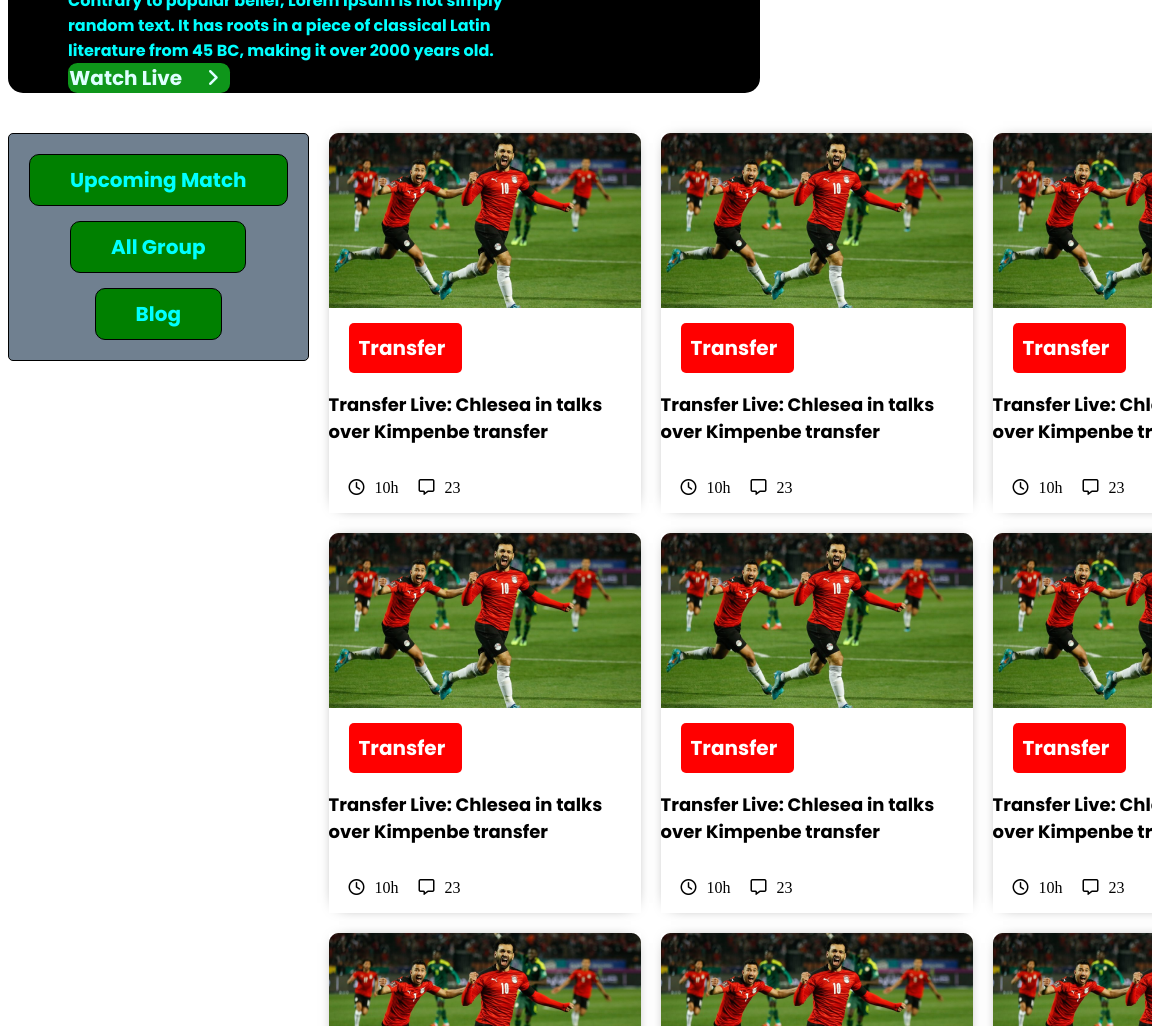
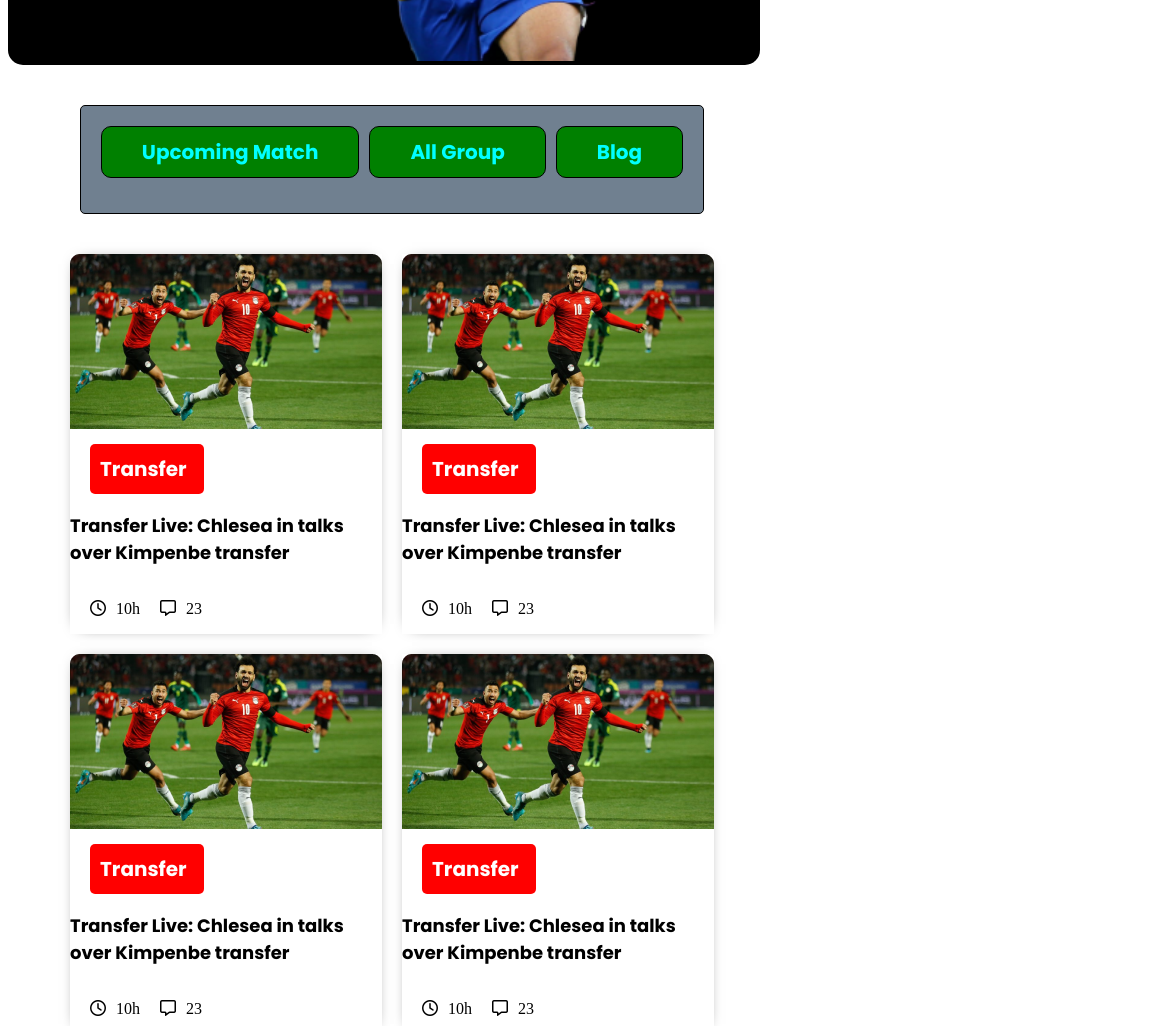
Before and after one commit to Shaykot1996/assignment-two-world-cup, a plain HTML site: page index.html in a window 768 px wide. Shown: the part 444-1470 px from the top of the page, 1152 px wide, since content can reach past the window. Drawn offline with Linux system fonts and the light colour scheme; a web font is replaced by a local one.

Commit message:
(nav+blog+footer)-header responsive 480-768px

```diff
--- a/styles/styles.css
+++ b/styles/styles.css
@@ -273,6 +273,7 @@ hr {
   -------------------*/
 
 @media only screen and (min-width: 320px) and (max-width: 480px) {
+
     /*-------------------
           Top Banner
       -------------------*/
@@ -281,6 +282,7 @@ hr {
         flex-direction: column;
         row-gap: 20px;
     }
+
     .banner-title {
         font-size: 20px;
     }
@@ -294,6 +296,7 @@ hr {
         text-overflow: ellipsis;
         margin-bottom: 20px;
     }
+
     /*-------------------------
         Navigation and Blogs
       -------------------------*/
@@ -302,12 +305,14 @@ hr {
         flex-direction: column;
         align-items: center;
     }
+
     .blogs {
         display: grid;
         grid-template-columns: repeat(1, 1fr);
         margin-top: 40px;
         width: max-content;
     }
+
     /*-------------------
           Footer
     --------------------*/
@@ -318,3 +323,75 @@ hr {
     }
 
 }
+
+/*------------------
+ iPads and Tablets
+ -------------------*/
+@media only screen and (min-width: 481px) and (max-width: 768px) {
+
+    /*-----------------
+        Top Banner
+     ----------------- */
+    .top-banner {}
+
+    .banner-title {
+        font-size: 22px;
+    }
+
+    .banner-details {
+        font-size: 14px;
+        width: 200px;
+        border: 1px solid royalblue;
+        white-space: nowrap;
+        overflow: hidden;
+        text-overflow: ellipsis;
+        margin-bottom: 20px;
+    }
+
+    .banner-link {}
+
+    /*-------------------------
+            Navigation and Blogs
+          -------------------------*/
+    .container {
+        display: flex;
+        flex-direction: column;
+        row-gap: 40px;
+        align-items: center;
+        width: 768px;
+    }
+
+    .navigation-bar {
+        display: flex;
+        flex-direction: row;
+        column-gap: 10px;
+        align-items: flex-start;
+    }
+
+    .blogs {
+        display: grid;
+        grid-template-columns: repeat(2, 1fr);
+    }
+
+    .tablet-mode-only {
+        width: 768px;
+    }
+
+
+    .view-all {
+        display: flex;
+        visibility: visible;
+    }
+
+    /*---------------
+                Footer
+           ---------------*/
+    footer {
+        width: 768px;
+    }
+
+    .contact-info {
+        display: grid;
+        grid-template-columns: repeat(3, 1fr);
+    }
+}
```
